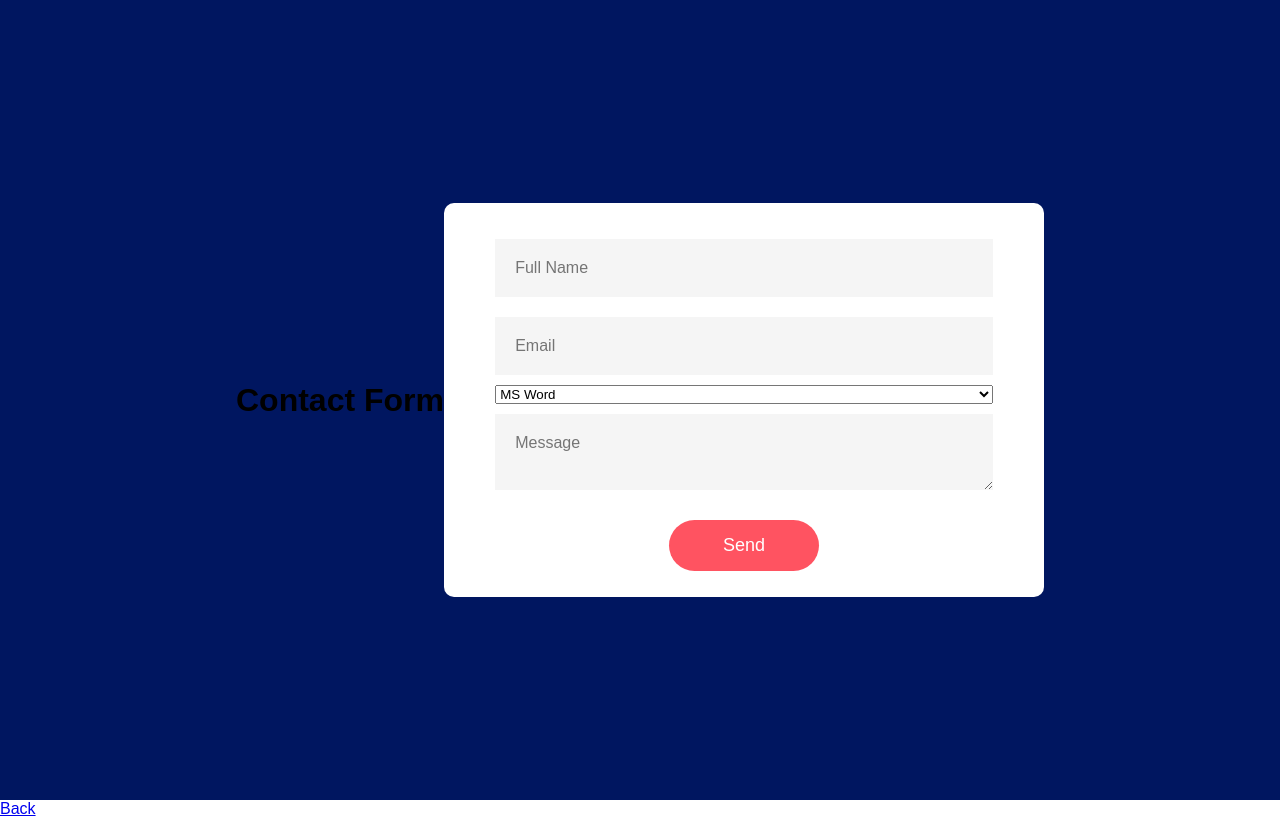
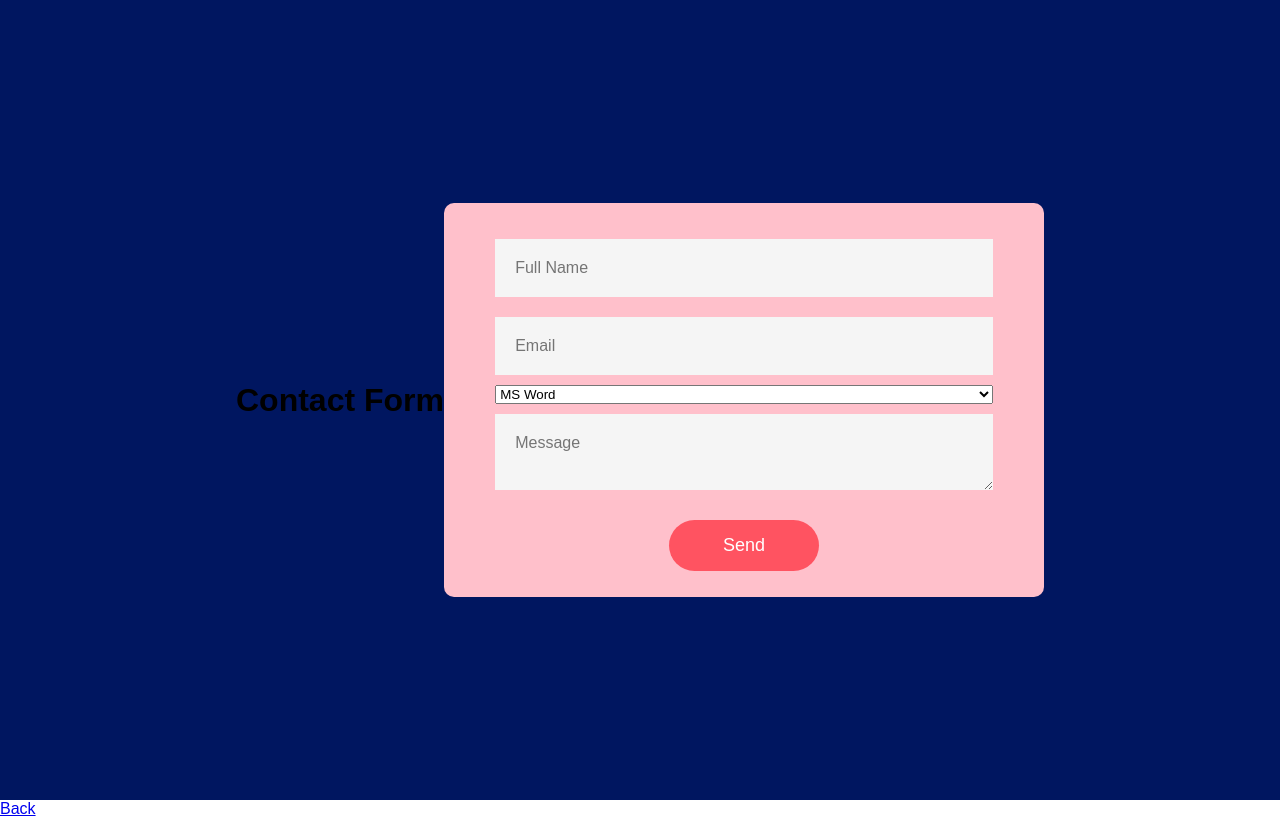
Before and after one commit to Ouhassi/lighthousecircle20, a PHP site: page /form.html in a window 1280 px wide. Run offline with PHP 8.4, Linux system fonts and the light colour scheme.

Commit message:
Update style.css

```diff
--- a/style.css
+++ b/style.css
@@ -16,7 +16,7 @@
 }
 
 form {
-    background: #fff;
+    background: pink;
     display: flex;
     flex-direction: column;
     padding: 2vw 4vw;
```
